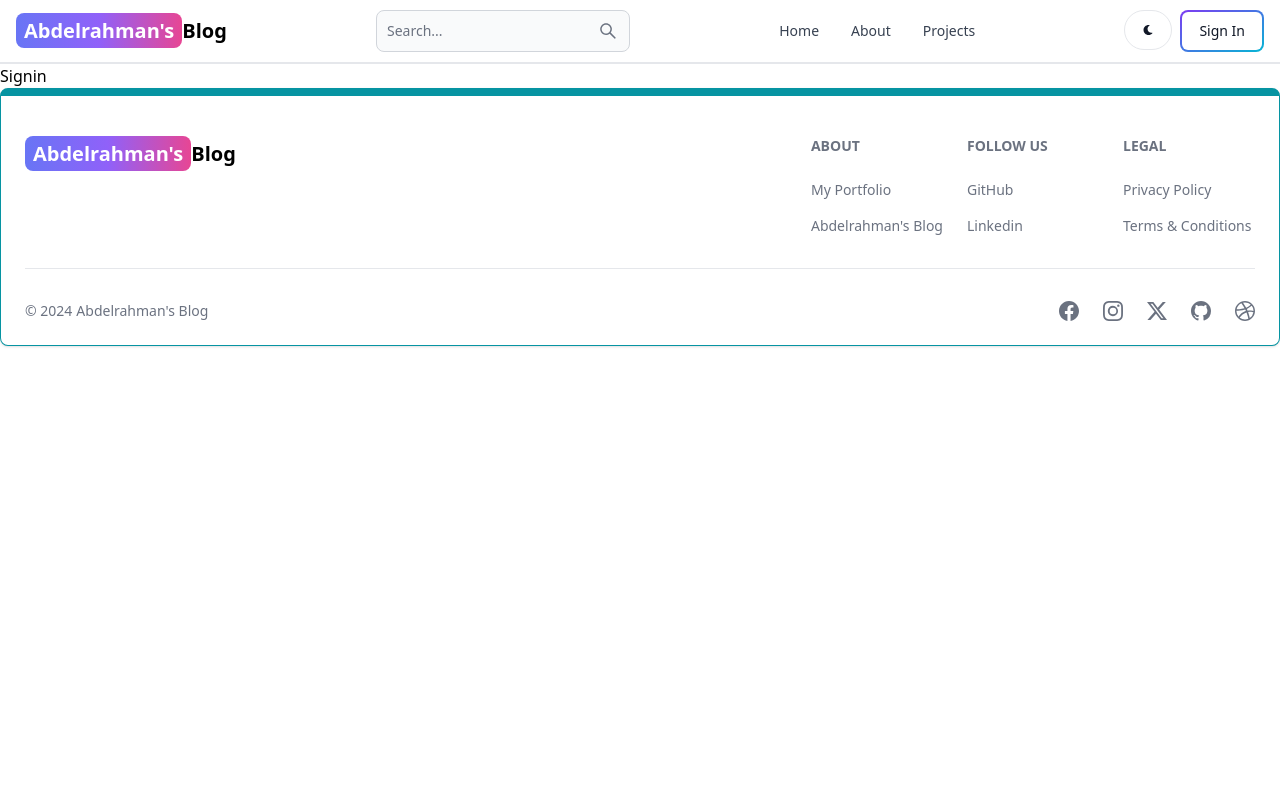
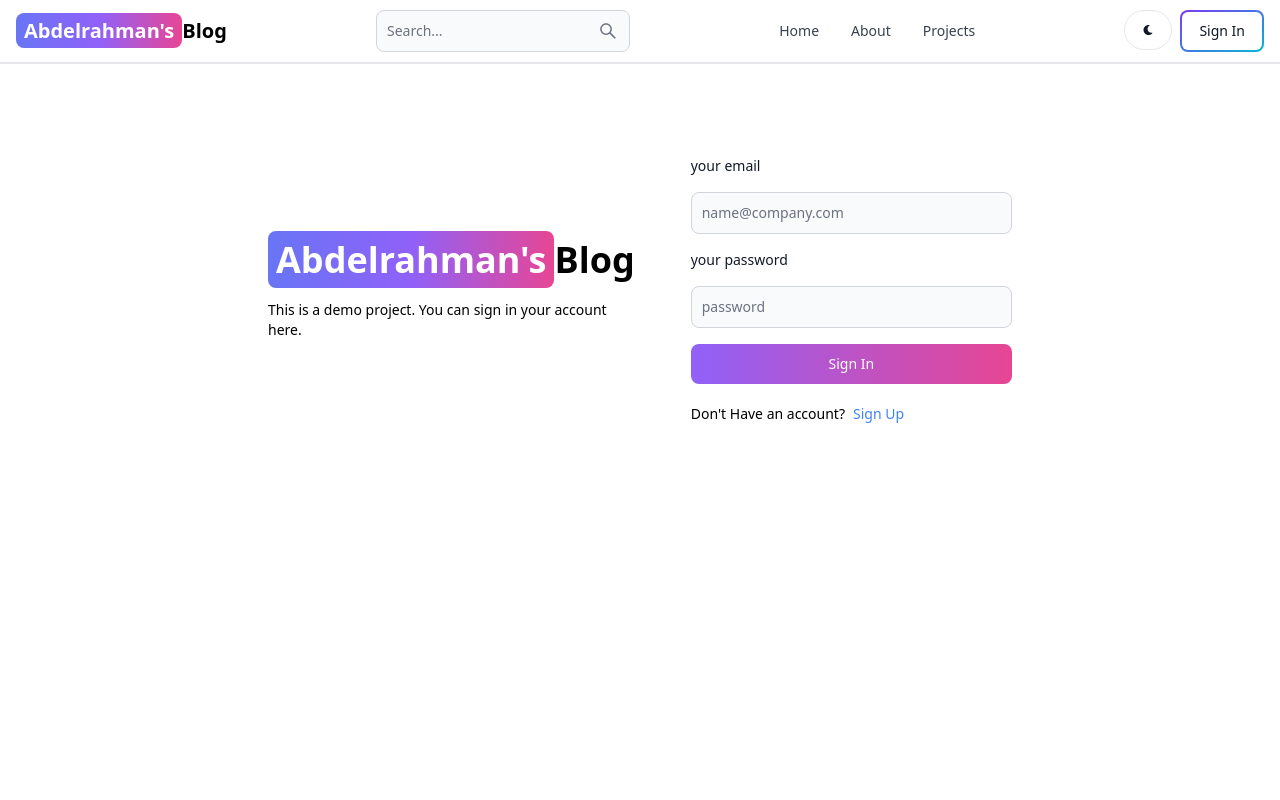
Before and after one commit to AbdulrahmanAbubakr/Mern-Blog, a React (Vite) app in the folder client/: page /sign-in in a window 1280 px wide. Shown: the top 800 px of the page. Built offline with nearby package versions, Linux system fonts and the light colour scheme.

Commit message:
complete sign in functionality

```diff
--- a/client/src/pages/Signin.jsx
+++ b/client/src/pages/Signin.jsx
@@ -1,10 +1,115 @@
+/* eslint-disable react/no-unescaped-entities */
 /* eslint-disable no-unused-vars */
-import React from 'react'
+import React, { useState } from "react";
+import { Link, useNavigate } from "react-router-dom";
+import { Alert, Button, Label, Spinner, TextInput } from "flowbite-react";
+import axios from "axios";
+function Signin() {
+  const [formData, setFormData] = useState({});
+  const [loading, setLoading] = useState(false);
+  const [errorMessage, setErrorMessage] = useState(null);
+  const navigate = useNavigate();
+  const handleChange = (e) => {
+    setFormData({ ...formData, [e.target.id]: e.target.value.trim() });
+  };
+  const handleSubmit = async (e) => {
+    e.preventDefault();
+    // Handle errors
+    if (!formData.email || !formData.password) {
+      return setErrorMessage("please fill all fields");
+    }
 
-function Signin() {
+    try {
+      setLoading(true);
+      setErrorMessage(null);
+      const res = await axios.post(
+        "http://localhost:3000/api/auth/signin",
+        formData,
+        {
+          headers: {
+            "Content-Type": "application/json",
+          },
+        }
+      );
+      const data = await res.data;
+      if (data.success === false) {
+        return setErrorMessage(data.message);
+      }
+      setLoading(false);
+      if (res.data) {
+        navigate("/");
+      }
+    } catch (error) {
+      setErrorMessage(error.message);
+      setLoading(false);
+    }
+  };
   return (
-    <div>Signin</div>
-  )
+    <div className="min-h-screen mt-20">
+      <div className="flex p-3 max-w-3xl mx-auto flex-col md:flex-row md:items-center">
+        {/* LeftSide */}
+        <div className="flex-1">
+          <Link to="/" className=" font-bold dark:text-white text-4xl">
+            <span className="px-2 py-1 bg-gradient-to-r from-indigo-500 via-purple-500 to-pink-500 rounded-lg text-white">
+              Abdelrahman's
+            </span>
+            Blog
+          </Link>
+          <p className="text-sm mt-5">
+            This is a demo project. You can sign in your account here.
+          </p>
+        </div>
+        {/* RightSide */}
+        <div className="flex-1 ml-14">
+          <form className="flex flex-col gap-4" onSubmit={handleSubmit}>
+            <>
+              <Label value="your email"></Label>
+              <TextInput
+                type="email"
+                placeholder="name@company.com"
+                id="email"
+                onChange={handleChange}
+              />
+            </>
+            <>
+              <Label value="your password"></Label>
+              <TextInput
+                type="password"
+                placeholder="password"
+                id="password"
+                onChange={handleChange}
+              />
+            </>
+            <Button
+              gradientDuoTone={"purpleToPink"}
+              type="submit"
+              disabled={loading}
+            >
+              {loading ? (
+                <>
+                  <Spinner size={"sm"} />
+                  <span className="pl-3">Loading...</span>
+                </>
+              ) : (
+                "Sign In"
+              )}
+            </Button>
+          </form>
+          <div className="flex gap-2 text-sm mt-5">
+            <span>Don't Have an account? </span>
+            <Link to="/sign-up" className="text-blue-500">
+              Sign Up
+            </Link>
+          </div>
+          {errorMessage && (
+            <Alert className="mt-5 text-center" color={"failure"}>
+              {errorMessage}
+            </Alert>
+          )}
+        </div>
+      </div>
+    </div>
+  );
 }
 
-export default Signin
+export default Signin;
```
